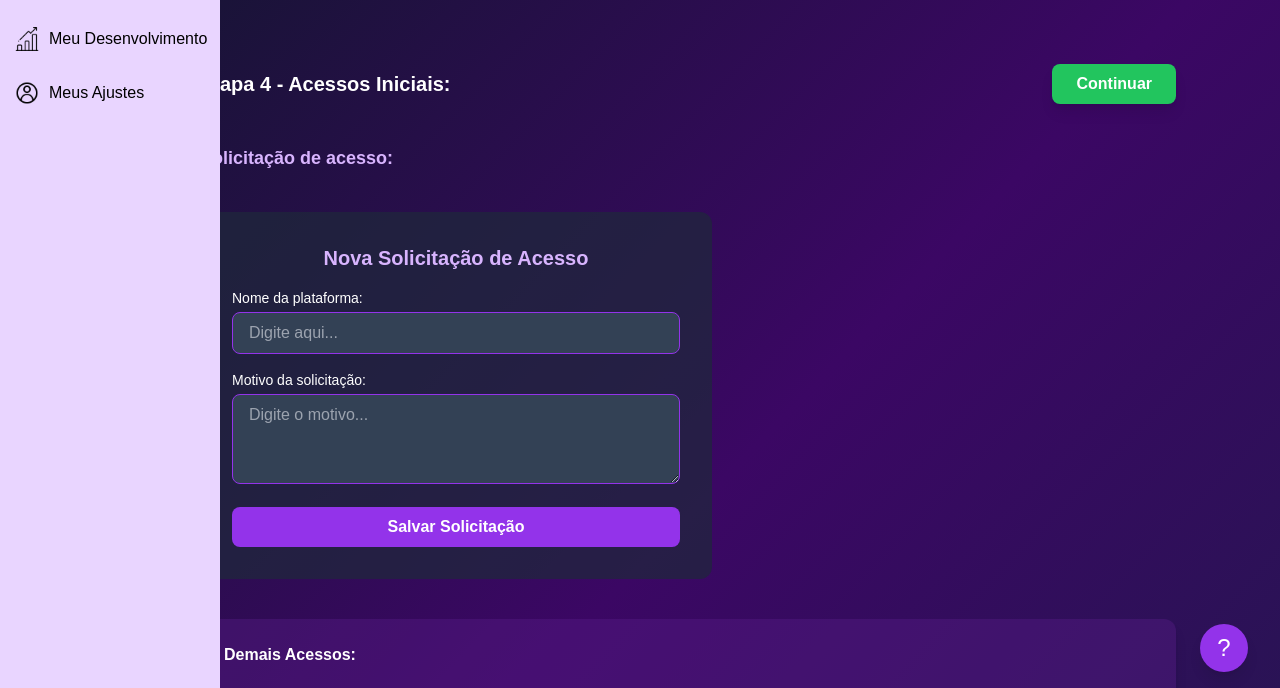
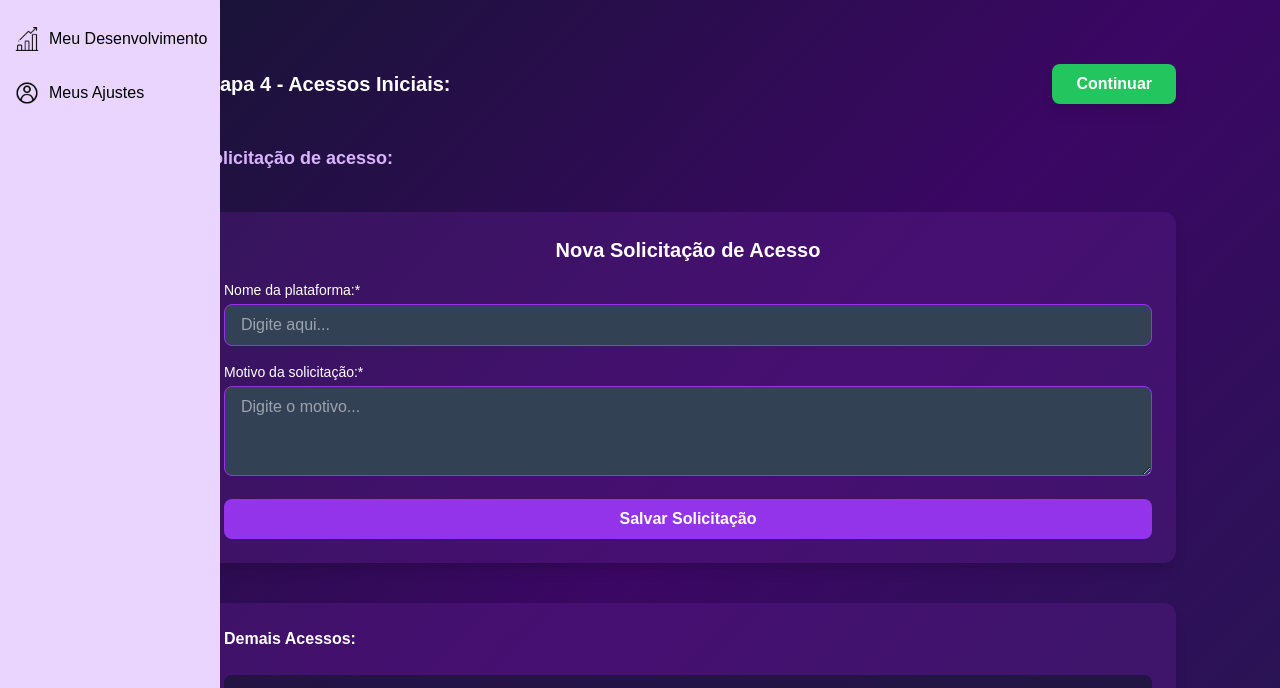
Before and after one commit to mariaalices/projeto-vivo, a plain HTML site: page vivo-essential-backend/DEV/acessoinicial.html in a window 1280 px wide. Shown: the part 96-784 px from the top of the page. Drawn offline with nearby package versions, Linux system fonts and the light colour scheme; a script that the page names is missing.

```diff
--- a/vivo-essential-backend/DEV/acessoinicial.html
+++ b/vivo-essential-backend/DEV/acessoinicial.html
@@ -264,17 +264,17 @@
           <h3 class="text-lg font-semibold text-purple-300">Solicitação de acesso:</h3>
 
           <!-- Nova Solicitação -->
-         <div class="bg-slate-800 bg-opacity-70 rounded-xl p-8 max-w-lg w-full">
+         <div class="bg-purple-900/40 bg-opacity-70 p-6 rounded-xl shadow-lg space-y-6">
 
-    <div class="space-y-4" id="form-solicitacao">
-        <h2 class="text-xl font-semibold text-purple-300 mb-4 text-center">Nova Solicitação de Acesso</h2>
+    <div class="space-y-4   items-center     rounded-lg" id="form-solicitacao">
+        <h2 class="text-xl font-semibold text-white mb-4 text-center">Nova Solicitação de Acesso</h2>
         <div>
-            <label for="nome-plataforma" class="block text-white text-sm mb-1">Nome da plataforma:</label>
+            <label for="nome-plataforma" class="block text-white text-sm mb-1">Nome da plataforma:*</label>
             <input id="nome-plataforma" type="text" placeholder="Digite aqui..."
                 class="w-full px-4 py-2 rounded-lg bg-slate-700 border border-purple-600 focus:outline-none text-white focus:ring-2 focus:ring-purple-500" />
         </div>
         <div>
-            <label for="motivo-solicitacao" class="block text-white text-sm mb-1">Motivo da solicitação:</label>
+            <label for="motivo-solicitacao" class="block text-white text-sm mb-1">Motivo da solicitação:*</label>
             <textarea id="motivo-solicitacao" placeholder="Digite o motivo..." rows="3"
                 class="w-full px-4 py-2 rounded-lg bg-slate-700 border border-purple-600 focus:outline-none text-white focus:ring-2 focus:ring-purple-500"></textarea>
         </div>
@@ -421,9 +421,8 @@
 </main>
 
 <!-- Botão flutuante -->
-<button
-  class="fixed bottom-8 right-8 bg-purple-600 text-white rounded-full w-12 h-12 flex items-center justify-center text-2xl shadow-lg hover:bg-purple-700 transition">?</button>
-
-</body>
+<script> window.chtlConfig = { chatbotId: "3149227724" } </script>
+<script async data-id="3149227724" id="chtl-script" type="text/javascript"
+  src="https://chatling.ai/js/embed.js"></script>
 
 </html>
```
Also changed, not shown: vivo-essential-backend/DEV/acessoareas.html (+3 -3 lines), vivo-essential-backend/DEV/afilhado_newuser.html (+3 -2 lines), vivo-essential-backend/DEV/apadrinhamento_gestor.html (+3 -3 lines), vivo-essential-backend/DEV/buddy_cls_ti.html (+3 -3 lines), vivo-essential-backend/DEV/finalizatrilha.html (+3 -3 lines), vivo-essential-backend/DEV/home_buddy.html (+3 -3 lines), vivo-essential-backend/DEV/home_gestor.html (+3 -3 lines), vivo-essential-backend/DEV/home_newuser.html (+32 -17 lines), vivo-essential-backend/DEV/perfil_buddy.html (+5 -4 lines), vivo-essential-backend/DEV/perfil_gestor.html (+3 -3 lines), vivo-essential-backend/DEV/perfil_newuser.html (+3 -3 lines), vivo-essential-backend/DEV/pesquisa_noventa.html (+3 -2 lines), vivo-essential-backend/DEV/pesquisa_trinta.html (+3 -2 lines), vivo-essential-backend/DEV/sua_vibe.html (+3 -2 lines), 3 more files.
